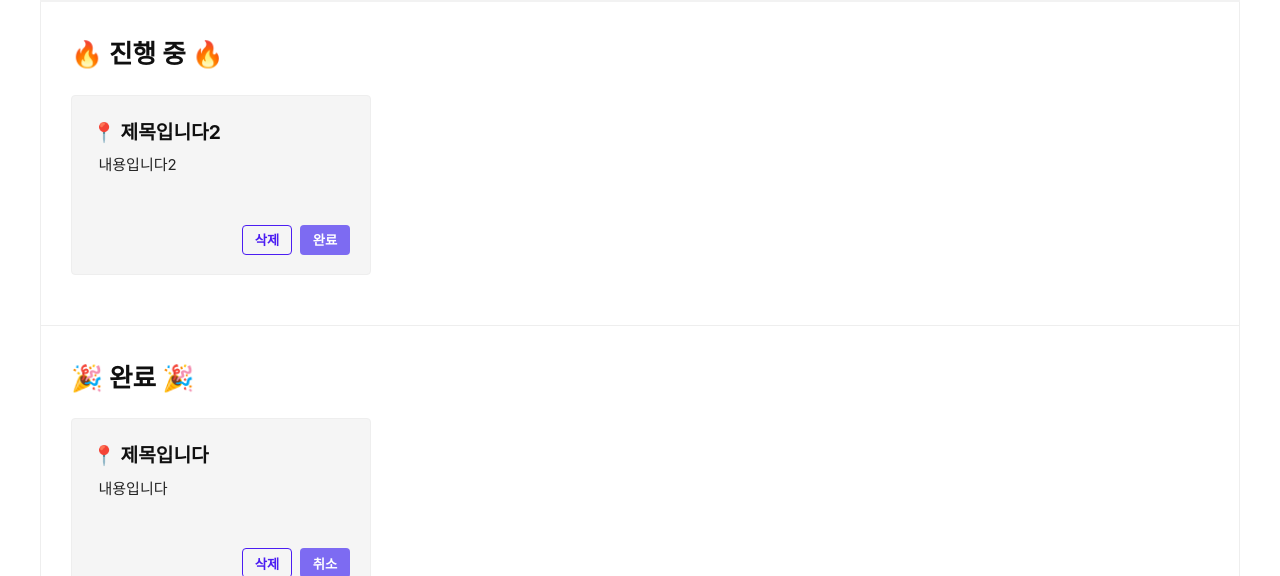
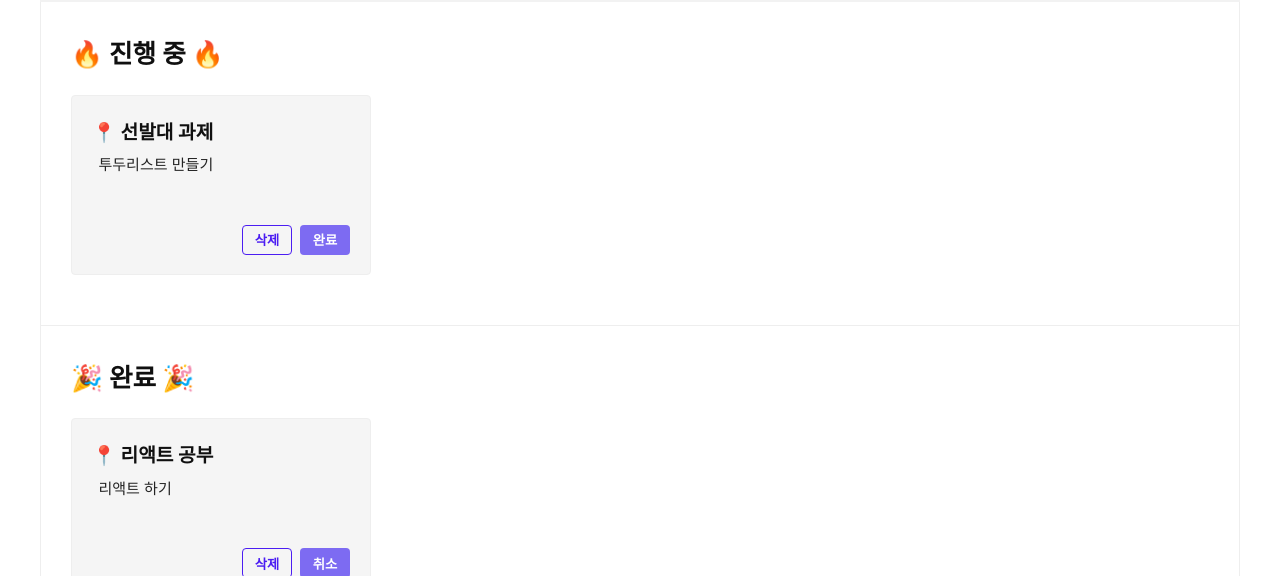
Before and after one commit to yujleee/redux-todo, a React (Create React App) app: page / in a window 1280 px wide. Shown: the part 209-785 px from the top of the page. Built offline with nearby package versions, Linux system fonts and the light colour scheme; data requests are answered from the project's data file.

Commit message:
✨ 투두 가져오기 기능 추가

```diff
--- a/src/components/todoList/TodoList.jsx
+++ b/src/components/todoList/TodoList.jsx
@@ -1,11 +1,17 @@
+import { useEffect } from 'react';
+import { useDispatch, useSelector } from 'react-redux';
 import TodoItem from '../todoItem/TodoItem';
 import { TodoListWrap, TodoTitle, List } from './style';
+import { __getTodos } from '../../redux/modules/todoSlice';
 
 const TodoList = ({ isActive }) => {
-  const todos = [
-    { id: 1, title: '제목입니다', content: '내용입니다', isDone: true },
-    { id: 2, title: '제목입니다2', content: '내용입니다2', isDone: false },
-  ];
+  const { todos } = useSelector((state) => state.todos);
+  const dispatch = useDispatch();
+
+  useEffect(() => {
+    dispatch(__getTodos());
+    console.log(todos);
+  }, [dispatch]);
 
   // isActive에 따라 진행중, 완료중 나누어 렌더링
   return (
```
